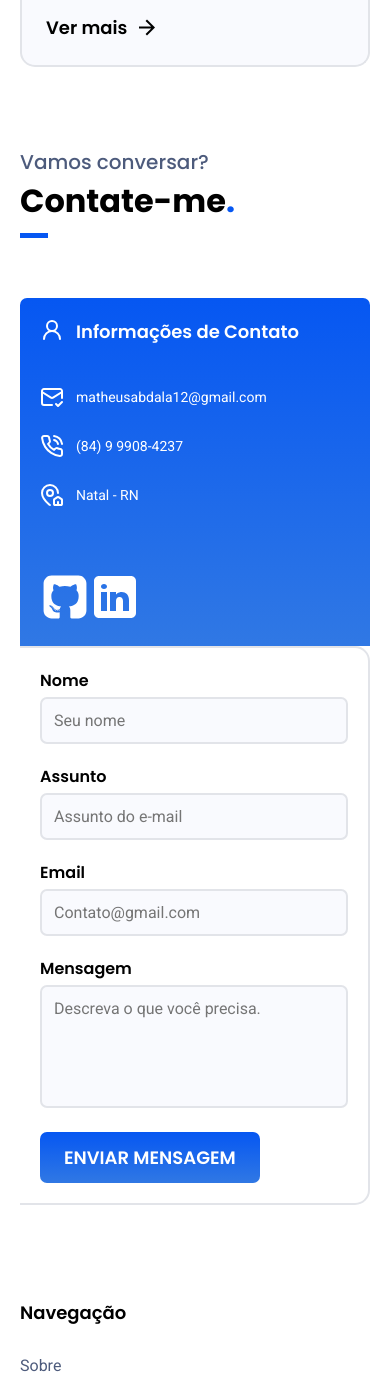
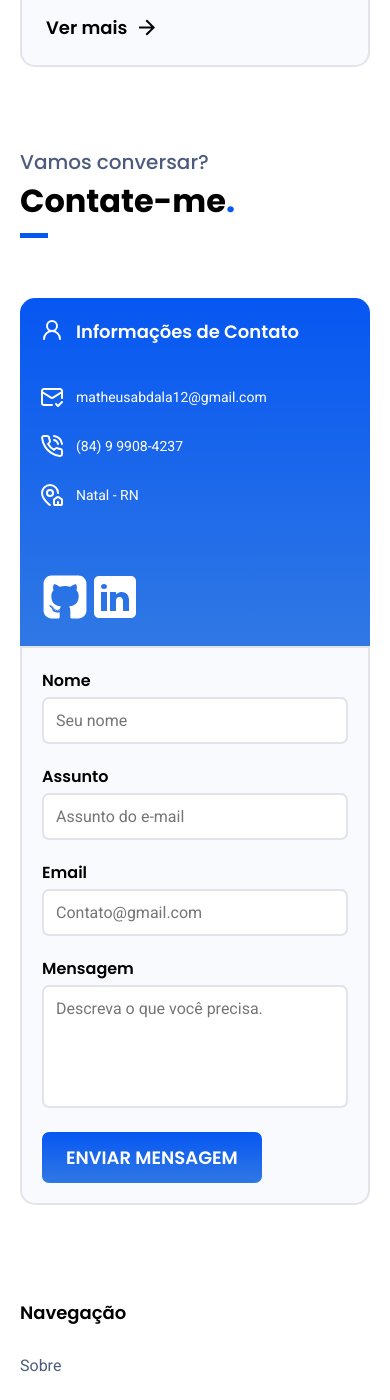
Before and after one commit to johnata-matheus/portfolio-angular, an Angular app: page / in a window 390 px wide. Shown: the part 4793-6193 px from the top of the page. Built offline with nearby package versions, Linux system fonts and the light colour scheme.

Commit message:
fix: att colors

```diff
--- a/src/app/app.component.scss
+++ b/src/app/app.component.scss
@@ -561,7 +561,7 @@
 
       .forms {
         border-radius: 0px 15px 15px 0px;
-        background-color: $w0;
+        background-color: $c1;
         border: 2px solid $c2;
         border-left: none;
 
@@ -588,7 +588,7 @@
             border: 2px solid $c2;
             border-radius: 7px;
             width: 100%;
-            background-color: $c1;
+            background-color: $w0;
             font: 400 1rem 'Roboto';
             color: $c3;
             box-sizing: border-box;
@@ -640,11 +640,13 @@
         grid-template-columns: 1fr;
 
         .contact-info{
-          border-radius: 7px 7px 0px 0px;
+          border-radius: 15px 15px 0px 0px;
           padding: 20px;
         }
 
         .forms{
+          border-left: 2px solid $c2;
+          border-radius: 0px 0px 15px 15px;
 
           form {
             padding: 20px;
```
